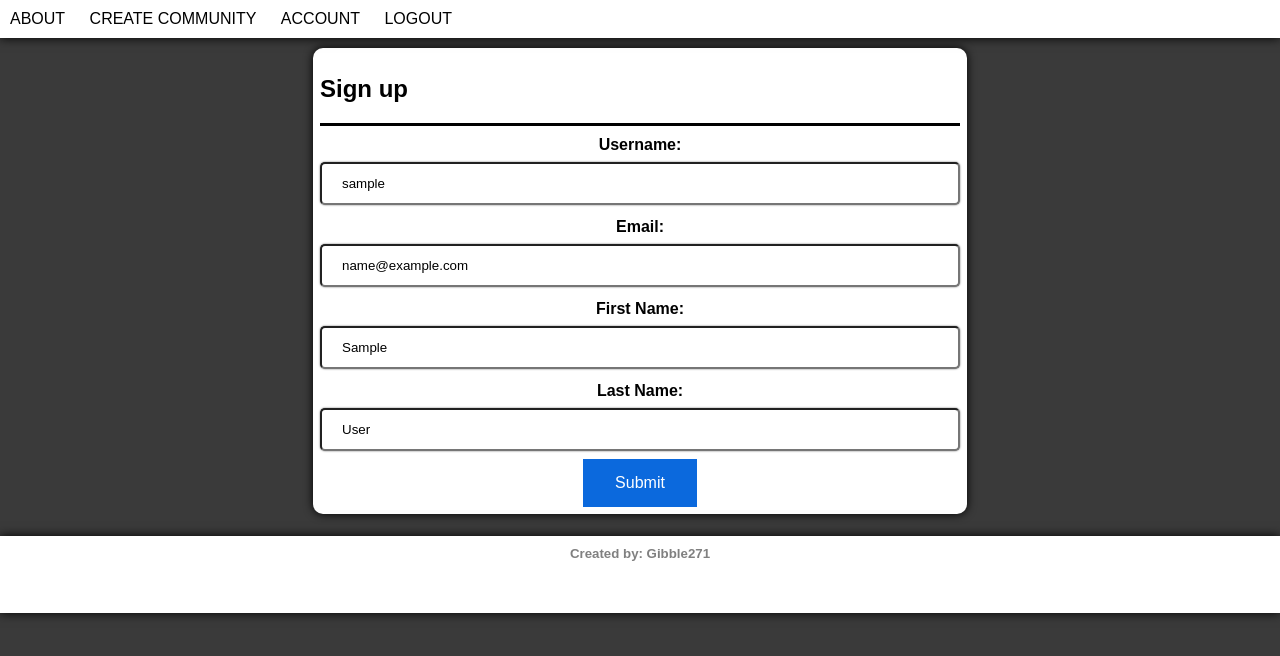
After one commit to Gibble271/Blog_flask_1, a Flask app: page /account/ in a window 1280 px wide. The commit adds this page. Shown: the top 656 px of the page. Run offline with Flask 2, Linux system fonts and the light colour scheme; the visitor is signed in with stand-in values (Sample User, id 1); data comes from the database, SQL or seed files in the repository.

Commit message:
added the update account

```diff
--- a/blog/forms.py
+++ b/blog/forms.py
@@ -28,7 +28,7 @@ class RegistrationForm(FlaskForm):
     username = StringField('Username:', validators=[DataRequired()])
     password = PasswordField('Password:', validators=[DataRequired()])
     confirm_password = PasswordField('Confirm Password:', validators=[DataRequired(), EqualTo('password')])
-    submit = SubmitField('Sign Up')
+    submit = SubmitField('Submit')
 
     def validate_username(self, username):
         user = User.query.filter_by(username=username.data).first()
@@ -45,3 +45,10 @@ class LoginForm(FlaskForm):
     password = PasswordField('Password:', validators=[DataRequired()])
     remember_me = BooleanField('Remember Me:')
     submit = SubmitField('Sign In')
+
+class UpdateAccountForm(FlaskForm):
+    email = StringField('Email:', validators=[Email(), DataRequired()])
+    first_name = StringField('First Name:', validators=[DataRequired()])
+    last_name = StringField('Last Name:', validators=[DataRequired()])
+    username = StringField('Username:', validators=[DataRequired()])
+    submit = SubmitField('Submit')
--- a/blog/routes.py
+++ b/blog/routes.py
@@ -1,7 +1,7 @@
 from flask import render_template, redirect, url_for, flash
 from flask_login import login_user, current_user, logout_user, login_required
 from blog import app, db
-from blog.forms import RegistrationForm, LoginForm, CreateCommunityForm, CreateDiscussionForm, CreateCommentForm
+from blog.forms import RegistrationForm, LoginForm, CreateCommunityForm, CreateDiscussionForm, CreateCommentForm, UpdateAccountForm
 from blog.models import User, Community, Discussion, Comment
 from sqlalchemy import desc
 
@@ -18,6 +18,29 @@ def initDB(*args, **kwargs):
 def about():
     communities = Community.query.filter_by().all()
     return render_template('about.html', title='About', communities=communities)
+
+#add password change
+@login_required
+@app.route('/account/', methods=['GET', 'POST'])
+def account():
+    form = UpdateAccountForm()
+    if form.validate_on_submit():
+        current_user.username = form.username.data
+        current_user.email = form.email.data
+        current_user.first_name = form.first_name.data
+        current_user.last_name = form.last_name.data
+        #current_user.set_password_hash(form.password.data)
+        db.session.commit()
+        flash('Your account has been updated')
+        return redirect(url_for('account'))
+    else:
+        form.username.data = current_user.username
+        form.email.data = current_user.email
+        form.first_name.data = current_user.first_name
+        form.last_name.data = current_user.last_name
+        #form.password.data = current_user.get_password_hash()
+    return render_template('account.html', form=form)
+
 
 @login_required
 @app.route('/create/comment/<discussion_id>', methods=['POST', 'GET'])
--- /dev/null
+++ b/blog/templates/account.html
@@ -0,0 +1,26 @@
+{% extends "base.html" %}
+{% block content %}
+    <div class="card-s">
+        <header><h2>Sign up</h2></header>
+        <form method="POST">
+            {{form.hidden_tag()}}
+            <div class="form-control">
+                {{form.username.label()}}
+                {{form.username(class="text_field", placeholder="Enter Your Username here")}}
+            </div>
+            <div class="form-control">
+                {{form.email.label()}}
+                {{form.email(class="text_field", placeholder="Enter Your Email Here")}}
+            </div>
+            <div class="form-control">
+                {{form.first_name.label()}}
+                {{form.first_name(class="text_field", placeholder="Enter Your First Name Here")}}
+            </div>
+            <div class="form-control">
+                {{form.last_name.label()}}
+                {{form.last_name(class="text_field", placeholder="Enter Your Last Name Here")}}
+            </div>
+            <div>{{form.submit(class="btn")}}</div>
+        </form>
+    </div>
+{% endblock %}
--- a/blog/templates/base.html
+++ b/blog/templates/base.html
@@ -14,6 +14,7 @@
                 <li class="navigation_li"><a class="navigation_a" href="{{url_for('register')}}">Register</a></li>
                 {% else %}
                 <li class="navigation_li"><a class="navigation_a" href="{{url_for('createCommunity')}}">Create Community</a></li>
+                <li class="navigation_li"><a class="navigation_a" href="{{url_for('account')}}">Account</a></li>
                 <li class="navigation_li"><a class="navigation_a" href="{{url_for('logout')}}">Logout</a></li>
                 {% endif %}
             </ul>
```
